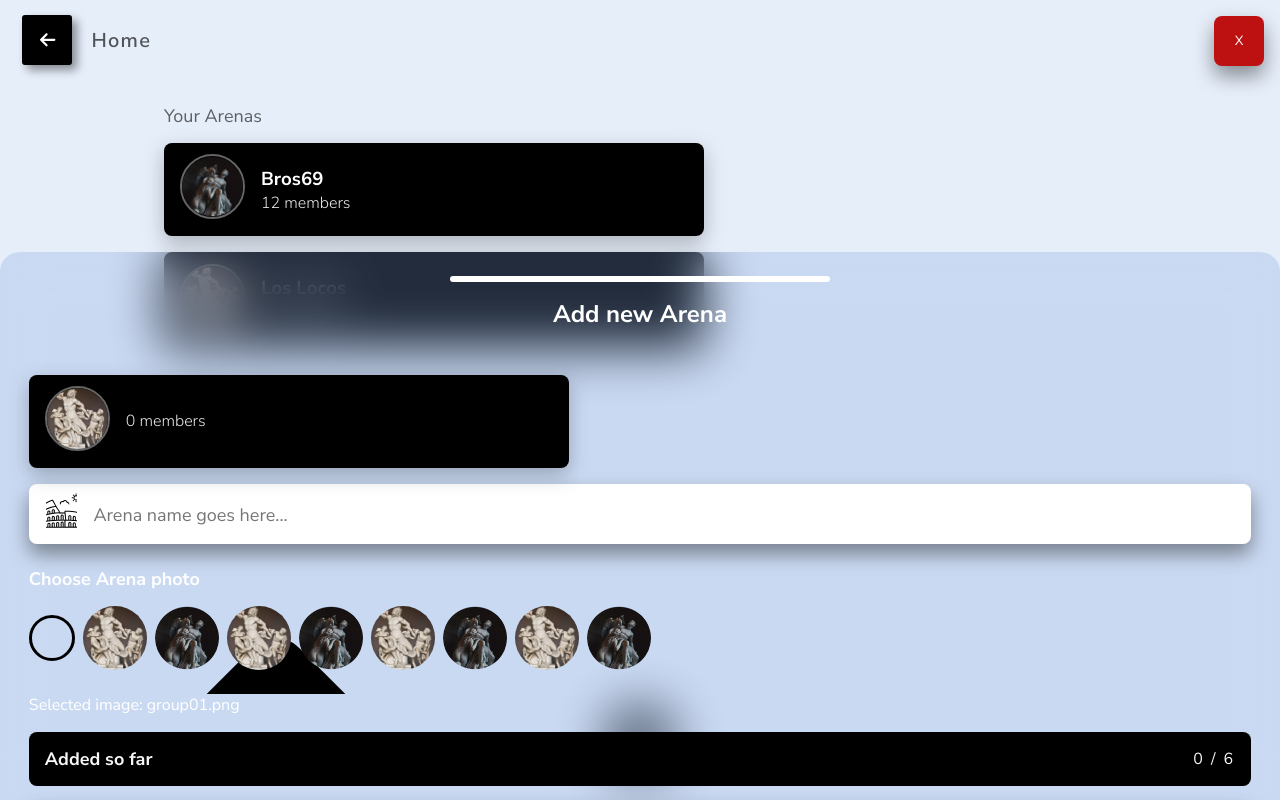
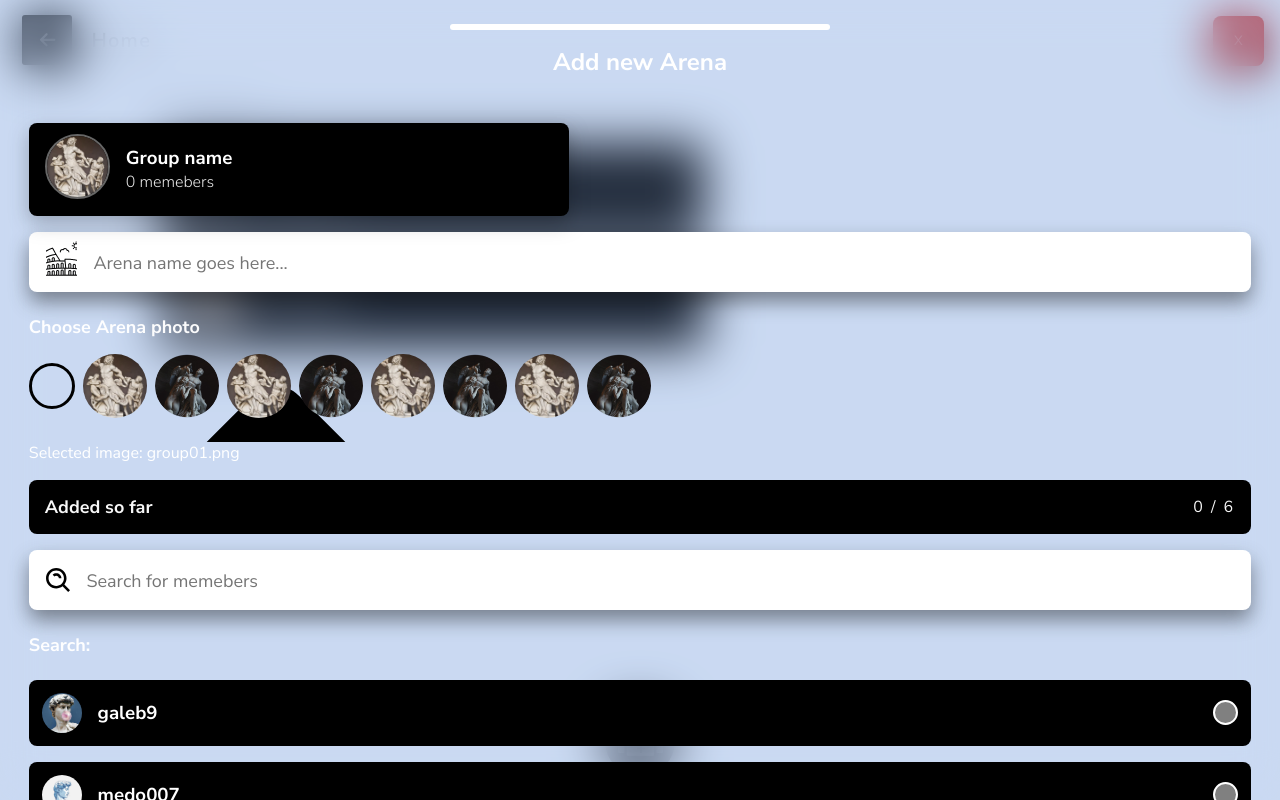
Before and after one commit to galeb9/GreekGeek, a Vue app: page /arena in a window 1280 px wide. Built offline with nearby package versions, Linux system fonts and the light colour scheme; no server answers; the database is empty; sample sign-in values are in the browser's storage.

Commit message:
feat: dummy popup done, move to made group/arena look

```diff
--- a/src/components/UI/BaseButton.vue
+++ b/src/components/UI/BaseButton.vue
@@ -33,7 +33,7 @@ export default {
     .base-button{
         outline: none;
         border: none;
-
+        padding: .8rem 1.6rem;
         transition: all .1s ease-in;
         &:active{
             transform: translateY(3px);
@@ -52,12 +52,10 @@ export default {
     .kind1{
         background: black;
         color: white;
-        padding: .8rem 1.6rem;
     }
     .kind2{
         background: transparent ;
         color: black;
-        padding: .8rem 1.6rem;
         border: black double 10px;
         padding: 1.5rem 3rem;
         font-size: 20px;
@@ -69,16 +67,10 @@ export default {
     }
     .close{
         border-radius: $main-radius;
-        width: 50px;
-        height: 50px;
         display: flex;
         justify-content: center;
         align-items: center;
-        padding: 0;
         background: rgb(189, 17, 17) !important;
-        position: absolute;
-        top: 1rem;
-        right: 1rem;
         color: white;
     }
     .secondary{
--- a/src/components/arena/MyArenas.vue
+++ b/src/components/arena/MyArenas.vue
@@ -20,12 +20,16 @@
         :key="index"
         :img="group.img"
         :name="group.name"
-        :members="group.members"
+        :memebers="group.memebers"
       />
     </div>
 
     <transition name="move-from-bottom">
-      <AddGroupPopup v-if="isPopupVisible" @close-popup="closePopup" />
+      <AddGroupPopup
+        v-if="isPopupVisible"
+        @new-arena-data="getData"
+        @close-popup="closePopup"
+      />
     </transition>
 
 
@@ -46,8 +50,8 @@ export default {
   data() {
     return {
       data: [
-        { img: "group02.png", name: "Bros69", members: 12 },
-        { img: "group01.png", name: "Los Locos", members: 4 }
+        { img: "group02.png", name: "Bros69", memebers: 12 },
+        { img: "group01.png", name: "Los Locos", memebers: 4 }
       ],
       // isPopupVisible: false
       isPopupVisible: true
@@ -60,6 +64,11 @@ export default {
     },
     closePopup(){
       this.isPopupVisible = false
+    },
+    getData(newArenaData){
+      this.data.push(newArenaData)
+      console.log("new data added", newArenaData)
+      this.closePopup()
     }
   }
 
@@ -79,6 +88,15 @@ export default {
       color: rgba(0, 0, 0, 0.6);
       margin: 1rem 0;
     }
+    .base-button__close .base-button{
+      position: absolute;
+      top: 1rem;
+      right: 1rem;
+      width: 50px;
+      height: 50px;
+      padding: 0;
+    }
+
     // move-from-bottom
     .move-from-bottom-enter-active{
       animation: move-from-bottom .3s ease-in-out
--- a/src/components/arena/group/GroupItem.vue
+++ b/src/components/arena/group/GroupItem.vue
@@ -7,7 +7,7 @@
       </div>
       <div class="group__text">
         <h3 class="name">{{ name }}</h3>
-        <p class="members">{{ members }} members</p>
+        <p class="memebers">{{ memebers }} memebers</p>
       </div>
     </div>
 </template>
@@ -17,7 +17,7 @@ export default {
     props: {
       img: { type: String, default: "group01.png" },
       name: { type: String, default: "users123" },
-      members: { type: Number, default: 0 }
+      memebers: { type: Number, default: 0 }
     },
     methods: {
       getImgUrl(pic) {
@@ -52,7 +52,7 @@ export default {
           border: rgba(white, 0.4) 2px solid;
         }
       }
-      .members{
+      .memebers{
         font-weight: 300;
         color: rgba(white, 0.9);
       }
--- a/src/components/arena/popup/AddGroupPopup.vue
+++ b/src/components/arena/popup/AddGroupPopup.vue
@@ -5,7 +5,7 @@
 
         <GroupItem
             :img="selectedImg"
-            :name="arenaName"
+            :name="arenaName === '' ? 'Group name' : arenaName "
             :members="addedFriends.length"
         />
 
@@ -52,11 +52,22 @@
             />
         </div>
 
-        <BaseButton
-            text="Add Arena"
-            class="add-arena-popup__btn"
-            :shadow="false"
-        />
+        <div class="popup__btns">
+            <BaseButton
+                text="Add Arena"
+                class="add-arena-popup__btn"
+                :shadow="false"
+                align=""
+                @click="CreateNewArena"
+            />
+            <BaseButton
+                text="cancel"
+                kind="close"
+                align=""
+                @click="$emit('closePopup')"
+            />
+        </div>
+
 
     </div>
 
@@ -117,19 +128,20 @@ export default {
         changeArray(selected, arr, name){
             const notInArr = arr.every( el => el !== name) // true if current name is not yet in added friends
 
-            // const inArr = arr.some(el => el === name)
-            // inArr ? isMemeber = true : isMemeber = false
-            // console.log("Is this a memeber already? " + isMemeber)
-
-
-
             if(selected && notInArr){
                 arr.push(name)
             }else {
                 this.removeFromArray(arr, name)
             }
         },
-
+        CreateNewArena(){
+            const data = {
+                img: this.selectedImg,
+                name: this.arenaName,
+                memebers: this.addedFriends.length
+            }
+            this.$emit("newArenaData", data)
+        }
     },
     computed: { //somehow do so you cannot find yourself (remove from array)
         searchForUser() {
@@ -152,27 +164,27 @@ export default {
 
     .add-group-popup{
         min-width: 321px;
-        max-height: 90vh;
-        // height: 100%;
-        // overflow-y: scroll;
+        max-height: 102vh;
+        // max-height: max-height;
         background: rgba(126, 164, 220, 0.27);
+        -webkit-backdrop-filter: blur(25px);
         backdrop-filter: blur(25px);
-        border-radius: 20px 20px 0 0;
+        //border-radius: 20px 20px 0 0;
         position: fixed;
         z-index: 101;
-        bottom: -10px;
+        top: 0;
         left: 0;
         right: 0;
         color: white;
         // padding: .8rem 1.8rem;
 
         .popup-main{
-            max-height: 56vh;
+            max-height: 87vh;
             height: 100%;
             overflow-y: scroll;
             padding: .8rem 1.8rem;
 
-            padding-bottom: 2rem;
+            padding-bottom: 3rem;
             .memebers-added{
                 background: black;
                 margin: 1rem 0;
@@ -198,6 +210,11 @@ export default {
             .add-arena-popup__btn .base-button{
                 border-radius: $main-radius;
             }
+            .popup__btns{
+                display: flex;
+                justify-content: center;
+                gap: 1rem;
+            }
         }
     }
     // @media only screen and (max-width: 350px) {
```
